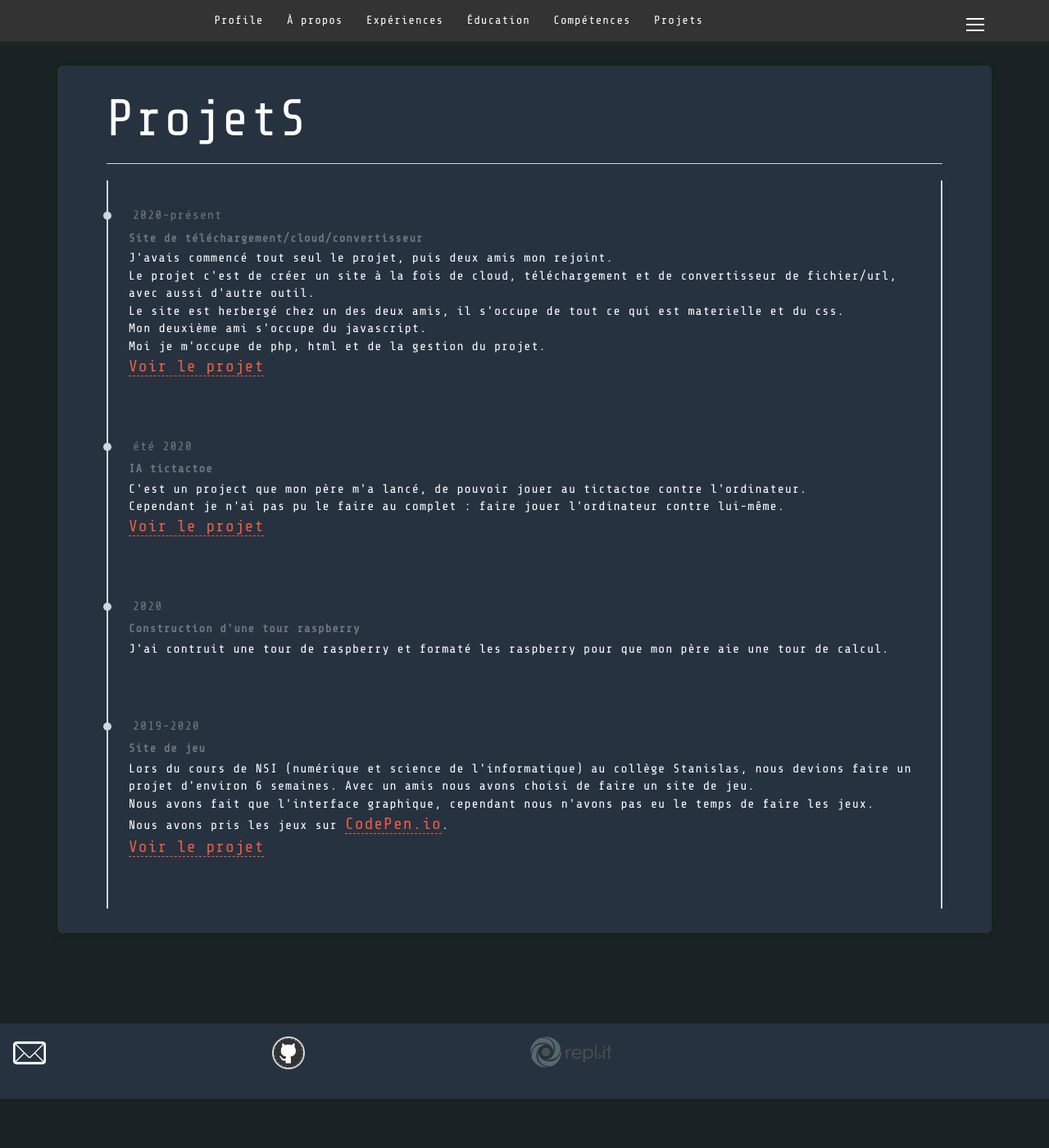
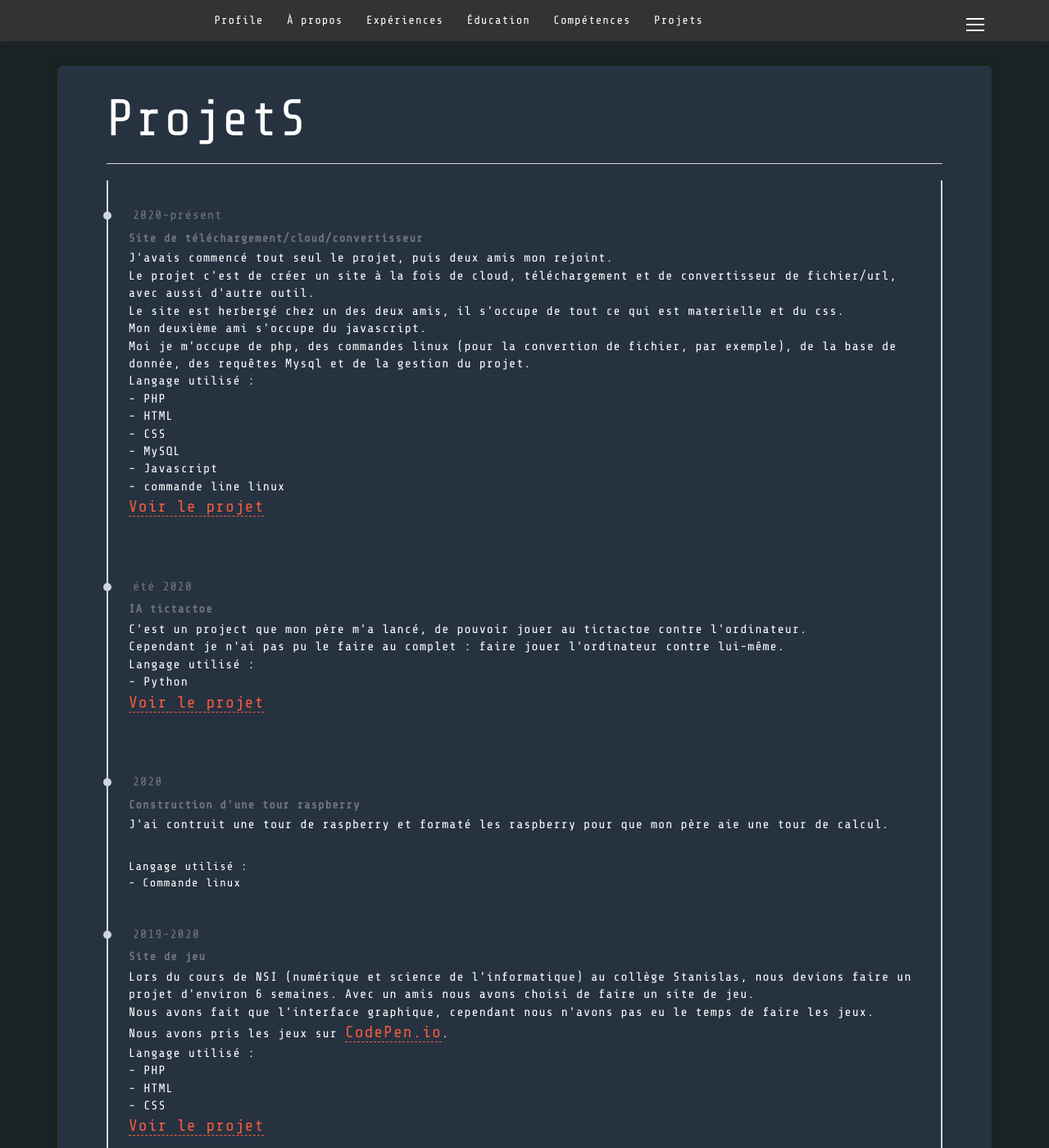
Before and after one commit to MaelC001/MaelC001.github.io, a Jekyll site: the page built from projet/index.html, in a window 1280 px wide and 1400 px high. Shown: the whole window at 82% size. Built offline with Jekyll 4.4.1, drawn with Linux system fonts in a browser that asks for light colours; nearby versions of some CDN libraries.

Commit message:
Update index.html

```diff
--- a/projet/index.html
+++ b/projet/index.html
@@ -15,7 +15,14 @@ title: Portfolio - Projet
           Le projet c'est de créer un site à la fois de cloud, téléchargement et de convertisseur de fichier/url, avec aussi d'autre outil.<br>
           Le site est herbergé chez un des deux amis, il s'occupe de tout ce qui est materielle et du css.<br>
           Mon deuxième ami s'occupe du javascript.<br>
-          Moi je m'occupe de php, html et de la gestion du projet.<br>
+          Moi je m'occupe de php, des commandes linux (pour la convertion de fichier, par exemple), de la base de donnée, des requêtes Mysql et de la gestion du projet.<br>
+          Langage utilisé :<br>
+            - PHP<br>
+            - HTML<br>
+            - CSS<br>
+            - MySQL<br>
+            - Javascript<br>
+            - commande line linux<br>
           <a id ="projectlink" href="http://70.80.229.170/">Voir le projet</a>
         </p>
       </div>
@@ -26,6 +33,8 @@ title: Portfolio - Projet
         <h3 id="workTitle"><strong>IA tictactoe</strong></h3>
         <p>C'est un project que mon père m'a lancé, de pouvoir jouer au tictactoe contre l'ordinateur.<br>
           Cependant je n'ai pas pu le faire au complet : faire jouer l'ordinateur contre lui-même.<br>
+          Langage utilisé :<br>
+            - Python<br>
           <a id ="projectlink" href="#">Voir le projet</a>
         </p>
       </div>
@@ -35,6 +44,8 @@ title: Portfolio - Projet
       <div class="content">
         <h3 id="workTitle"><strong>Construction d'une tour raspberry</strong></h3>
         <p>J'ai contruit une tour de raspberry et formaté les raspberry pour que mon père aie une tour de calcul.</p>
+          Langage utilisé :<br>
+            - Commande linux
       </div>
     </li>
     <li>
@@ -44,6 +55,10 @@ title: Portfolio - Projet
           <p>Lors du cours de NSI (numérique et science de l'informatique) au collège Stanislas, nous devions faire un projet d'environ 6 semaines. Avec un amis nous avons choisi de faire un site de jeu.<br>
               Nous avons fait que l'interface graphique, cependant nous n'avons pas eu le temps de faire les jeux.<br>
             Nous avons pris les jeux sur <a id ="projectlink" href="https://codepen.io/" target="_blank">CodePen.io</a>.<br>
+          Langage utilisé :<br>
+            - PHP<br>
+            - HTML<br>
+            - CSS<br>
             <a id ="projectlink" href="https://sscnsi.000webhostapp.com/">Voir le projet</a>
           </p>
         </div>
```
